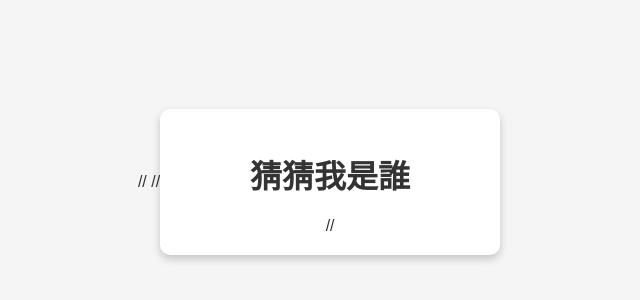
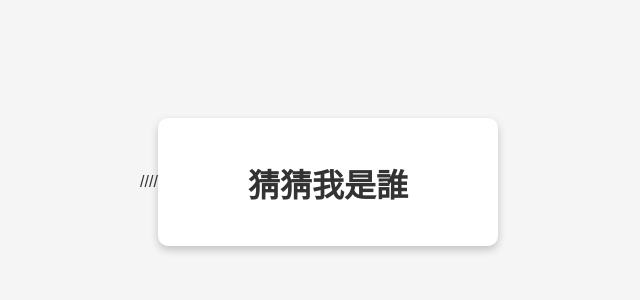
Before and after one commit to JoeTang0629/Bible-Character-Guessing-Game, a plain HTML site: page index.html in a window 1280 px wide. Shown: the part 218-518 px from the top of the page, without its empty margins (321-961 px from the left). Drawn offline with Linux system fonts and the light colour scheme.

Commit message:
Update index.html

```diff
--- a/index.html
+++ b/index.html
@@ -4,10 +4,10 @@
     <meta charset="UTF-8">
     <meta name="viewport" content="width=device-width, initial-scale=1.0">
     <title>猜猜我是誰 (聖經人物)</title>
-    //<link rel="stylesheet" href="styles.css">
+    //<link rel="stylesheet" href="styles.css">//
 </head>
 <body>
-    //<div class="game-container">
+    <div class="game-container">
         <h1>猜猜我是誰</h1>
         <div id="start-screen" class="screen">
             <h2>Welcome!</h2>
@@ -26,7 +26,7 @@
             <p id="final-score"></p>
             <button id="restart-game">Play Again</button>
         </div>
-    //</div>
+    </div>
     <script src="script.js"></script>
 </body>
 </html>
```
